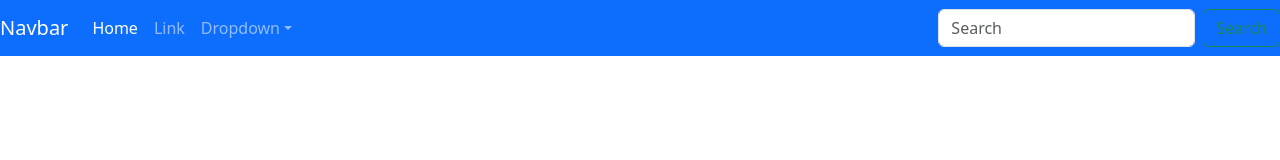
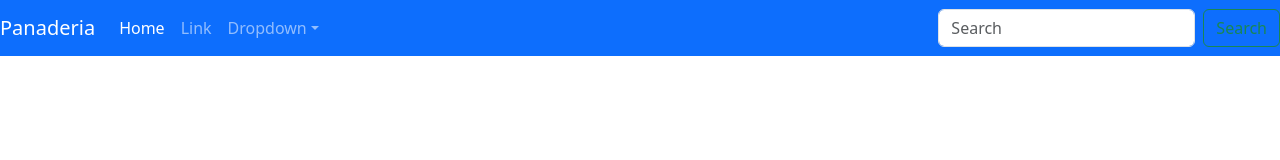
Before and after one commit to LBBAH/webPanaderia, an Angular app in the folder panaderiaWeb/: page / in a window 1280 px wide. Shown: the top 160 px of the page. Built offline with nearby package versions, Linux system fonts and the light colour scheme.

Commit message:
app componente modificado

```diff
--- a/panaderiaWeb/src/app/app.component.html
+++ b/panaderiaWeb/src/app/app.component.html
@@ -1,5 +1,5 @@
 <nav class="navbar navbar-expand-xl navbar-dark bg-primary">
-    <a class="navbar-brand" href="#">Navbar</a>
+    <a class="navbar-brand" href="#">Panaderia</a>
     <button class="navbar-toggler d-lg-none" type="button" data-bs-toggle="collapse" data-bs-target="#collapsibleNavId" aria-controls="collapsibleNavId"
         aria-expanded="false" aria-label="Toggle navigation"></button>
     <div class="collapse navbar-collapse" id="collapsibleNavId">
```
